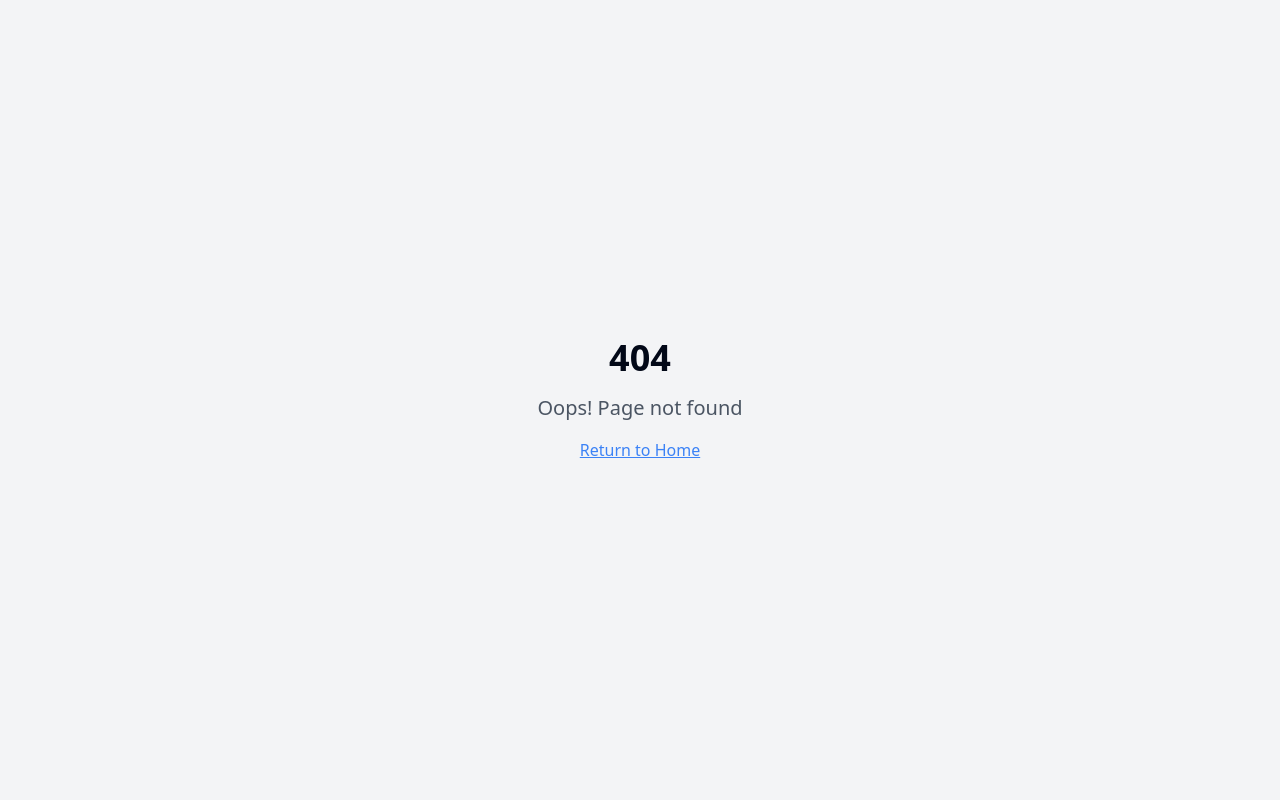
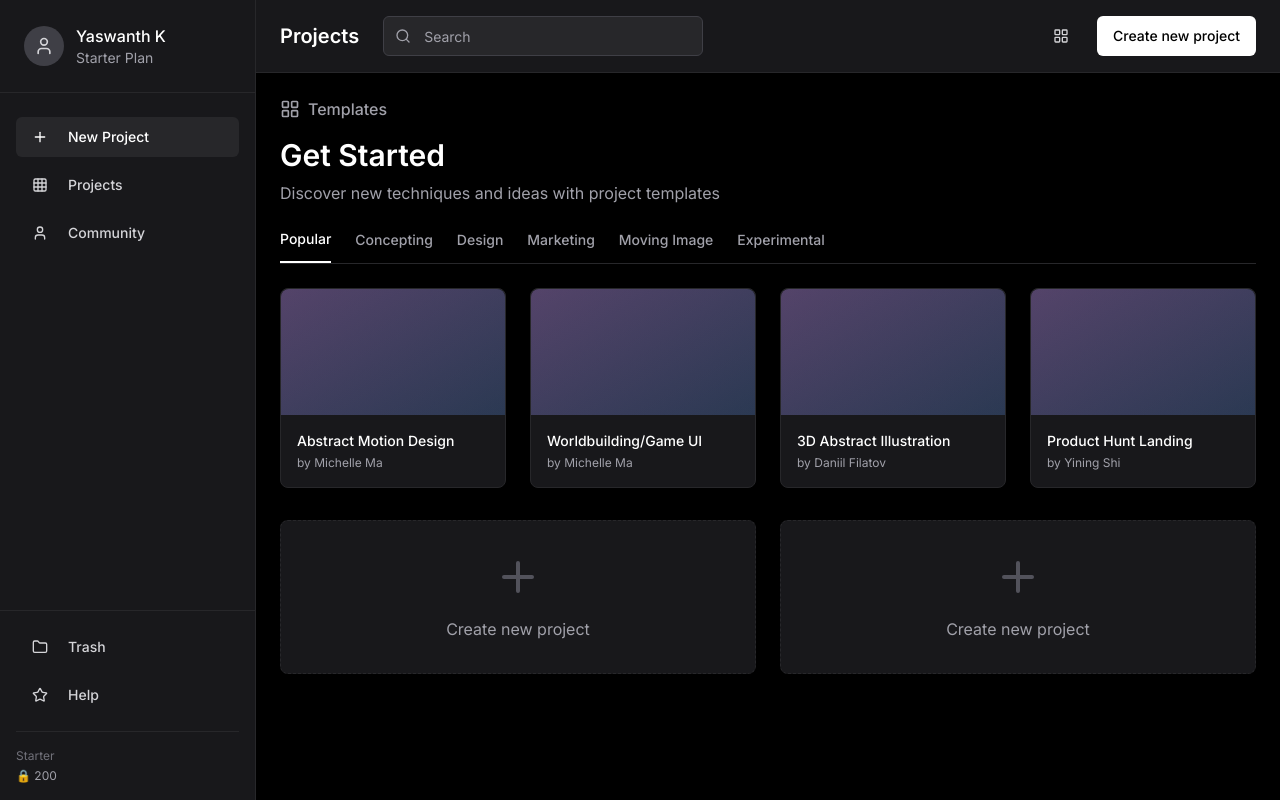
Before and after one commit to YaswanthKumar381/yaku-content-nexus-hub, a React (Vite) app: page /dashboard in a window 1280 px wide. Before the commit this address had no page. Built offline with nearby package versions, Linux system fonts and the light colour scheme.

Commit message:
feat: Implement dashboard and update styling
Allows login with any credentials for testing. Implements a dashboard with a design similar to the provided image. Updates the website's color palette to black, silver, and white, and sets the font to San Francisco.

```diff
--- a/index.html
+++ b/index.html
@@ -1,22 +1,15 @@
-<!DOCTYPE html>
+
+<!doctype html>
 <html lang="en">
   <head>
     <meta charset="UTF-8" />
+    <link rel="icon" type="image/svg+xml" href="/favicon.ico" />
     <meta name="viewport" content="width=device-width, initial-scale=1.0" />
-    <title>yaku-content-nexus-hub</title>
-    <meta name="description" content="Lovable Generated Project" />
-    <meta name="author" content="Lovable" />
-
-    <meta property="og:title" content="yaku-content-nexus-hub" />
-    <meta property="og:description" content="Lovable Generated Project" />
-    <meta property="og:type" content="website" />
-    <meta property="og:image" content="https://lovable.dev/opengraph-image-p98pqg.png" />
-
-    <meta name="twitter:card" content="summary_large_image" />
-    <meta name="twitter:site" content="@lovable_dev" />
-    <meta name="twitter:image" content="https://lovable.dev/opengraph-image-p98pqg.png" />
+    <title>Yaku.do - AI Content Platform</title>
+    <link rel="preconnect" href="https://fonts.googleapis.com">
+    <link rel="preconnect" href="https://fonts.gstatic.com" crossorigin>
+    <link href="https://fonts.googleapis.com/css2?family=Inter:wght@300;400;500;600;700&display=swap" rel="stylesheet">
   </head>
-
   <body>
     <div id="root"></div>
     <script type="module" src="/src/main.tsx"></script>
--- a/src/App.tsx
+++ b/src/App.tsx
@@ -8,6 +8,7 @@ import Index from "./pages/Index";
 import SignIn from "./pages/SignIn";
 import SignUp from "./pages/SignUp";
 import About from "./pages/About";
+import Dashboard from "./pages/Dashboard";
 import NotFound from "./pages/NotFound";
 
 const queryClient = new QueryClient();
@@ -23,6 +24,7 @@ const App = () => (
           <Route path="/signin" element={<SignIn />} />
           <Route path="/signup" element={<SignUp />} />
           <Route path="/about" element={<About />} />
+          <Route path="/dashboard" element={<Dashboard />} />
           {/* ADD ALL CUSTOM ROUTES ABOVE THE CATCH-ALL "*" ROUTE */}
           <Route path="*" element={<NotFound />} />
         </Routes>
--- a/src/components/Navbar.tsx
+++ b/src/components/Navbar.tsx
@@ -15,13 +15,13 @@ const Navbar = () => {
   ];
 
   return (
-    <nav className="fixed top-0 w-full bg-white/90 backdrop-blur-md z-50 border-b border-gray-200/50">
+    <nav className="fixed top-0 w-full bg-black/90 backdrop-blur-md z-50 border-b border-zinc-800">
       <div className="container mx-auto px-6">
         <div className="flex items-center justify-between h-16">
           {/* Logo */}
           <div className="flex items-center">
             <Link to="/">
-              <h1 className="text-2xl font-bold bg-gradient-to-r from-purple-600 to-blue-600 bg-clip-text text-transparent">
+              <h1 className="text-2xl font-bold text-white">
                 Yaku.do
               </h1>
             </Link>
@@ -33,7 +33,7 @@ const Navbar = () => {
               <Link
                 key={item.name}
                 to={item.href}
-                className="text-gray-700 hover:text-purple-600 font-medium transition-colors duration-200"
+                className="text-zinc-300 hover:text-white font-medium transition-colors duration-200"
               >
                 {item.name}
               </Link>
@@ -43,12 +43,12 @@ const Navbar = () => {
           {/* Desktop CTA Buttons */}
           <div className="hidden md:flex items-center space-x-4">
             <Link to="/signin">
-              <Button variant="ghost" className="text-gray-700 hover:text-purple-600">
+              <Button variant="ghost" className="text-zinc-300 hover:text-white hover:bg-zinc-800">
                 Sign In
               </Button>
             </Link>
             <Link to="/signup">
-              <Button className="bg-gradient-to-r from-purple-600 to-blue-600 hover:from-purple-700 hover:to-blue-700 text-white rounded-full px-6">
+              <Button className="bg-white text-black hover:bg-zinc-200 rounded-lg px-6">
                 Start Free Trial
               </Button>
             </Link>
@@ -60,6 +60,7 @@ const Navbar = () => {
               variant="ghost"
               size="sm"
               onClick={() => setIsMenuOpen(!isMenuOpen)}
+              className="text-white"
             >
               {isMenuOpen ? <X className="h-6 w-6" /> : <Menu className="h-6 w-6" />}
             </Button>
@@ -69,12 +70,12 @@ const Navbar = () => {
         {/* Mobile Menu */}
         {isMenuOpen && (
           <div className="md:hidden">
-            <div className="px-2 pt-2 pb-3 space-y-1 bg-white border-t border-gray-200">
+            <div className="px-2 pt-2 pb-3 space-y-1 bg-black border-t border-zinc-800">
               {navItems.map((item) => (
                 <Link
                   key={item.name}
                   to={item.href}
-                  className="block px-3 py-2 text-gray-700 hover:text-purple-600 font-medium"
+                  className="block px-3 py-2 text-zinc-300 hover:text-white font-medium"
                   onClick={() => setIsMenuOpen(false)}
                 >
                   {item.name}
@@ -82,12 +83,12 @@ const Navbar = () => {
               ))}
               <div className="px-3 py-2 space-y-2">
                 <Link to="/signin" onClick={() => setIsMenuOpen(false)}>
-                  <Button variant="ghost" className="w-full text-gray-700 hover:text-purple-600">
+                  <Button variant="ghost" className="w-full text-zinc-300 hover:text-white hover:bg-zinc-800">
                     Sign In
                   </Button>
                 </Link>
                 <Link to="/signup" onClick={() => setIsMenuOpen(false)}>
-                  <Button className="w-full bg-gradient-to-r from-purple-600 to-blue-600 hover:from-purple-700 hover:to-blue-700 text-white rounded-full">
+                  <Button className="w-full bg-white text-black hover:bg-zinc-200 rounded-lg">
                     Start Free Trial
                   </Button>
                 </Link>
--- a/src/index.css
+++ b/src/index.css
@@ -1,103 +1,100 @@
+
 @tailwind base;
 @tailwind components;
 @tailwind utilities;
 
-/* Definition of the design system. All colors, gradients, fonts, etc should be defined here. */
+/* San Francisco Font Stack */
+@import url('https://fonts.googleapis.com/css2?family=Inter:wght@300;400;500;600;700&display=swap');
 
 @layer base {
   :root {
     --background: 0 0% 100%;
-    --foreground: 222.2 84% 4.9%;
+    --foreground: 0 0% 3.9%;
 
     --card: 0 0% 100%;
-    --card-foreground: 222.2 84% 4.9%;
+    --card-foreground: 0 0% 3.9%;
 
     --popover: 0 0% 100%;
-    --popover-foreground: 222.2 84% 4.9%;
+    --popover-foreground: 0 0% 3.9%;
 
-    --primary: 222.2 47.4% 11.2%;
-    --primary-foreground: 210 40% 98%;
+    --primary: 0 0% 9%;
+    --primary-foreground: 0 0% 98%;
 
-    --secondary: 210 40% 96.1%;
-    --secondary-foreground: 222.2 47.4% 11.2%;
+    --secondary: 0 0% 96.1%;
+    --secondary-foreground: 0 0% 9%;
 
-    --muted: 210 40% 96.1%;
-    --muted-foreground: 215.4 16.3% 46.9%;
+    --muted: 0 0% 96.1%;
+    --muted-foreground: 0 0% 45.1%;
 
-    --accent: 210 40% 96.1%;
-    --accent-foreground: 222.2 47.4% 11.2%;
+    --accent: 0 0% 96.1%;
+    --accent-foreground: 0 0% 9%;
 
     --destructive: 0 84.2% 60.2%;
-    --destructive-foreground: 210 40% 98%;
+    --destructive-foreground: 0 0% 98%;
 
-    --border: 214.3 31.8% 91.4%;
-    --input: 214.3 31.8% 91.4%;
-    --ring: 222.2 84% 4.9%;
+    --border: 0 0% 89.8%;
+    --input: 0 0% 89.8%;
+    --ring: 0 0% 3.9%;
 
     --radius: 0.5rem;
 
     --sidebar-background: 0 0% 98%;
-
-    --sidebar-foreground: 240 5.3% 26.1%;
-
-    --sidebar-primary: 240 5.9% 10%;
-
+    --sidebar-foreground: 0 0% 9%;
+    --sidebar-primary: 0 0% 9%;
     --sidebar-primary-foreground: 0 0% 98%;
-
-    --sidebar-accent: 240 4.8% 95.9%;
-
-    --sidebar-accent-foreground: 240 5.9% 10%;
-
-    --sidebar-border: 220 13% 91%;
-
-    --sidebar-ring: 217.2 91.2% 59.8%;
+    --sidebar-accent: 0 0% 96.1%;
+    --sidebar-accent-foreground: 0 0% 9%;
+    --sidebar-border: 0 0% 89.8%;
+    --sidebar-ring: 0 0% 3.9%;
   }
 
   .dark {
-    --background: 222.2 84% 4.9%;
-    --foreground: 210 40% 98%;
+    --background: 0 0% 3.9%;
+    --foreground: 0 0% 98%;
 
-    --card: 222.2 84% 4.9%;
-    --card-foreground: 210 40% 98%;
+    --card: 0 0% 3.9%;
+    --card-foreground: 0 0% 98%;
 
-    --popover: 222.2 84% 4.9%;
-    --popover-foreground: 210 40% 98%;
+    --popover: 0 0% 3.9%;
+    --popover-foreground: 0 0% 98%;
 
-    --primary: 210 40% 98%;
-    --primary-foreground: 222.2 47.4% 11.2%;
+    --primary: 0 0% 98%;
+    --primary-foreground: 0 0% 9%;
 
-    --secondary: 217.2 32.6% 17.5%;
-    --secondary-foreground: 210 40% 98%;
+    --secondary: 0 0% 14.9%;
+    --secondary-foreground: 0 0% 98%;
 
-    --muted: 217.2 32.6% 17.5%;
-    --muted-foreground: 215 20.2% 65.1%;
+    --muted: 0 0% 14.9%;
+    --muted-foreground: 0 0% 63.9%;
 
-    --accent: 217.2 32.6% 17.5%;
-    --accent-foreground: 210 40% 98%;
+    --accent: 0 0% 14.9%;
+    --accent-foreground: 0 0% 98%;
 
     --destructive: 0 62.8% 30.6%;
-    --destructive-foreground: 210 40% 98%;
+    --destructive-foreground: 0 0% 98%;
 
-    --border: 217.2 32.6% 17.5%;
-    --input: 217.2 32.6% 17.5%;
-    --ring: 212.7 26.8% 83.9%;
-    --sidebar-background: 240 5.9% 10%;
-    --sidebar-foreground: 240 4.8% 95.9%;
-    --sidebar-primary: 224.3 76.3% 48%;
-    --sidebar-primary-foreground: 0 0% 100%;
-    --sidebar-accent: 240 3.7% 15.9%;
-    --sidebar-accent-foreground: 240 4.8% 95.9%;
-    --sidebar-border: 240 3.7% 15.9%;
-    --sidebar-ring: 217.2 91.2% 59.8%;
+    --border: 0 0% 14.9%;
+    --input: 0 0% 14.9%;
+    --ring: 0 0% 83.1%;
+    --sidebar-background: 0 0% 9%;
+    --sidebar-foreground: 0 0% 98%;
+    --sidebar-primary: 0 0% 98%;
+    --sidebar-primary-foreground: 0 0% 9%;
+    --sidebar-accent: 0 0% 14.9%;
+    --sidebar-accent-foreground: 0 0% 98%;
+    --sidebar-border: 0 0% 14.9%;
+    --sidebar-ring: 0 0% 83.1%;
   }
 }
 
 @layer base {
   * {
     @apply border-border;
+    font-family: 'Inter', -apple-system, BlinkMacSystemFont, 'San Francisco', 'Segoe UI', 'Roboto', 'Helvetica Neue', Arial, sans-serif;
   }
 
   body {
     @apply bg-background text-foreground;
+    font-family: 'Inter', -apple-system, BlinkMacSystemFont, 'San Francisco', 'Segoe UI', 'Roboto', 'Helvetica Neue', Arial, sans-serif;
   }
 }
--- /dev/null
+++ b/src/pages/Dashboard.tsx
@@ -0,0 +1,203 @@
+
+import { useState } from "react";
+import { Button } from "@/components/ui/button";
+import { Input } from "@/components/ui/input";
+import { Card, CardContent, CardHeader, CardTitle } from "@/components/ui/card";
+import { Search, Plus, Grid3X3, LayoutGrid, User, LogOut, Folder, Star, Clock, MoreHorizontal } from "lucide-react";
+
+const Dashboard = () => {
+  const [searchQuery, setSearchQuery] = useState("");
+  const [activeTab, setActiveTab] = useState("Popular");
+
+  const tabs = ["Popular", "Concepting", "Design", "Marketing", "Moving Image", "Experimental"];
+
+  const projects = [
+    {
+      title: "Abstract Motion Design",
+      author: "Michelle Ma",
+      image: "/placeholder.svg",
+      category: "Motion"
+    },
+    {
+      title: "Worldbuilding/Game UI",
+      author: "Michelle Ma",
+      image: "/placeholder.svg",
+      category: "UI/UX"
+    },
+    {
+      title: "3D Abstract Illustration",
+      author: "Daniil Filatov",
+      image: "/placeholder.svg",
+      category: "3D"
+    },
+    {
+      title: "Product Hunt Landing",
+      author: "Yining Shi",
+      image: "/placeholder.svg",
+      category: "Web"
+    }
+  ];
+
+  return (
+    <div className="min-h-screen bg-black text-white">
+      {/* Sidebar */}
+      <div className="fixed left-0 top-0 h-full w-64 bg-zinc-900 border-r border-zinc-800 flex flex-col">
+        {/* User Profile */}
+        <div className="p-6 border-b border-zinc-800">
+          <div className="flex items-center space-x-3">
+            <div className="w-10 h-10 bg-zinc-700 rounded-full flex items-center justify-center">
+              <User className="w-5 h-5 text-zinc-300" />
+            </div>
+            <div>
+              <p className="font-medium text-white">Yaswanth K</p>
+              <p className="text-sm text-zinc-400">Starter Plan</p>
+            </div>
+          </div>
+        </div>
+
+        {/* Navigation */}
+        <div className="flex-1 px-4 py-6">
+          <nav className="space-y-2">
+            <Button
+              variant="ghost"
+              className="w-full justify-start text-left bg-zinc-800 text-white hover:bg-zinc-700"
+            >
+              <Plus className="w-4 h-4 mr-3" />
+              New Project
+            </Button>
+
+            <Button variant="ghost" className="w-full justify-start text-left text-zinc-300 hover:text-white hover:bg-zinc-800">
+              <Grid3X3 className="w-4 h-4 mr-3" />
+              Projects
+            </Button>
+
+            <Button variant="ghost" className="w-full justify-start text-left text-zinc-300 hover:text-white hover:bg-zinc-800">
+              <User className="w-4 h-4 mr-3" />
+              Community
+            </Button>
+          </nav>
+        </div>
+
+        {/* Bottom Navigation */}
+        <div className="p-4 border-t border-zinc-800">
+          <nav className="space-y-2">
+            <Button variant="ghost" className="w-full justify-start text-left text-zinc-300 hover:text-white hover:bg-zinc-800">
+              <Folder className="w-4 h-4 mr-3" />
+              Trash
+            </Button>
+
+            <Button variant="ghost" className="w-full justify-start text-left text-zinc-300 hover:text-white hover:bg-zinc-800">
+              <Star className="w-4 h-4 mr-3" />
+              Help
+            </Button>
+          </nav>
+
+          <div className="mt-4 pt-4 border-t border-zinc-800">
+            <div className="text-xs text-zinc-500">Starter</div>
+            <div className="text-xs text-zinc-400 mt-1">🔒 200</div>
+          </div>
+        </div>
+      </div>
+
+      {/* Main Content */}
+      <div className="ml-64 min-h-screen">
+        {/* Header */}
+        <header className="bg-zinc-900 border-b border-zinc-800 px-6 py-4">
+          <div className="flex items-center justify-between">
+            <div className="flex items-center space-x-6">
+              <h1 className="text-xl font-semibold text-white">Projects</h1>
+
+              <div className="relative">
+                <Search className="absolute left-3 top-1/2 transform -translate-y-1/2 w-4 h-4 text-zinc-400" />
+                <Input
+                  type="text"
+                  placeholder="Search"
+                  value={searchQuery}
+                  onChange={(e) => setSearchQuery(e.target.value)}
+                  className="pl-10 w-80 bg-zinc-800 border-zinc-700 text-white placeholder:text-zinc-400 focus:ring-zinc-600"
+                />
+              </div>
+            </div>
+
+            <div className="flex items-center space-x-4">
+              <Button variant="ghost" size="icon" className="text-zinc-300 hover:text-white hover:bg-zinc-800">
+                <LayoutGrid className="w-5 h-5" />
+              </Button>
+
+              <Button className="bg-white text-black hover:bg-zinc-200">
+                Create new project
+              </Button>
+            </div>
+          </div>
+        </header>
+
+        {/* Content */}
+        <main className="p-6">
+          {/* Templates Section */}
+          <div className="mb-8">
+            <div className="flex items-center space-x-2 mb-4">
+              <LayoutGrid className="w-5 h-5 text-zinc-400" />
+              <span className="text-zinc-400 font-medium">Templates</span>
+            </div>
+
+            <h2 className="text-3xl font-semibold text-white mb-2">Get Started</h2>
+            <p className="text-zinc-400 mb-6">Discover new techniques and ideas with project templates</p>
+
+            {/* Tabs */}
+            <div className="flex space-x-6 mb-6 border-b border-zinc-800">
+              {tabs.map((tab) => (
+                <button
+                  key={tab}
+                  onClick={() => setActiveTab(tab)}
+                  className={`pb-3 text-sm font-medium transition-colors ${
+                    activeTab === tab
+                      ? "text-white border-b-2 border-white"
+                      : "text-zinc-400 hover:text-white"
+                  }`}
+                >
+                  {tab}
+                </button>
+              ))}
+            </div>
+
+            {/* Project Grid */}
+            <div className="grid grid-cols-1 md:grid-cols-2 lg:grid-cols-4 gap-6">
+              {projects.map((project, index) => (
+                <Card key={index} className="bg-zinc-900 border-zinc-800 hover:bg-zinc-800 transition-colors cursor-pointer group">
+                  <CardContent className="p-0">
+                    <div className="aspect-video bg-gradient-to-br from-zinc-700 to-zinc-800 rounded-t-lg mb-4 relative overflow-hidden">
+                      <div className="absolute inset-0 bg-gradient-to-br from-purple-500/20 to-blue-500/20" />
+                      <div className="absolute top-2 right-2 opacity-0 group-hover:opacity-100 transition-opacity">
+                        <Button variant="ghost" size="icon" className="h-8 w-8 bg-black/50 hover:bg-black/70">
+                          <MoreHorizontal className="w-4 h-4" />
+                        </Button>
+                      </div>
+                    </div>
+                    <div className="px-4 pb-4">
+                      <h3 className="font-medium text-white mb-1 text-sm">{project.title}</h3>
+                      <p className="text-zinc-400 text-xs">by {project.author}</p>
+                    </div>
+                  </CardContent>
+                </Card>
+              ))}
+            </div>
+          </div>
+
+          {/* Empty Project Slots */}
+          <div className="grid grid-cols-1 md:grid-cols-2 gap-6 mt-8">
+            {[1, 2].map((item) => (
+              <Card key={item} className="bg-zinc-900 border-zinc-800 border-dashed hover:bg-zinc-800 transition-colors cursor-pointer">
+                <CardContent className="p-8 text-center">
+                  <Plus className="w-12 h-12 text-zinc-600 mx-auto mb-4" />
+                  <p className="text-zinc-400">Create new project</p>
+                </CardContent>
+              </Card>
+            ))}
+          </div>
+        </main>
+      </div>
+    </div>
+  );
+};
+
+export default Dashboard;
--- a/tailwind.config.ts
+++ b/tailwind.config.ts
@@ -1,3 +1,4 @@
+
 import type { Config } from "tailwindcss";
 
 export default {
@@ -18,6 +19,9 @@ export default {
 			}
 		},
 		extend: {
+			fontFamily: {
+				sans: ['Inter', '-apple-system', 'BlinkMacSystemFont', 'San Francisco', 'Segoe UI', 'Roboto', 'Helvetica Neue', 'Arial', 'sans-serif'],
+			},
 			colors: {
 				border: 'hsl(var(--border))',
 				input: 'hsl(var(--input))',
```
Also changed, not shown: src/components/Hero.tsx (+15 -15 lines), src/pages/SignIn.tsx (+23 -13 lines), src/pages/SignUp.tsx (+26 -16 lines).
